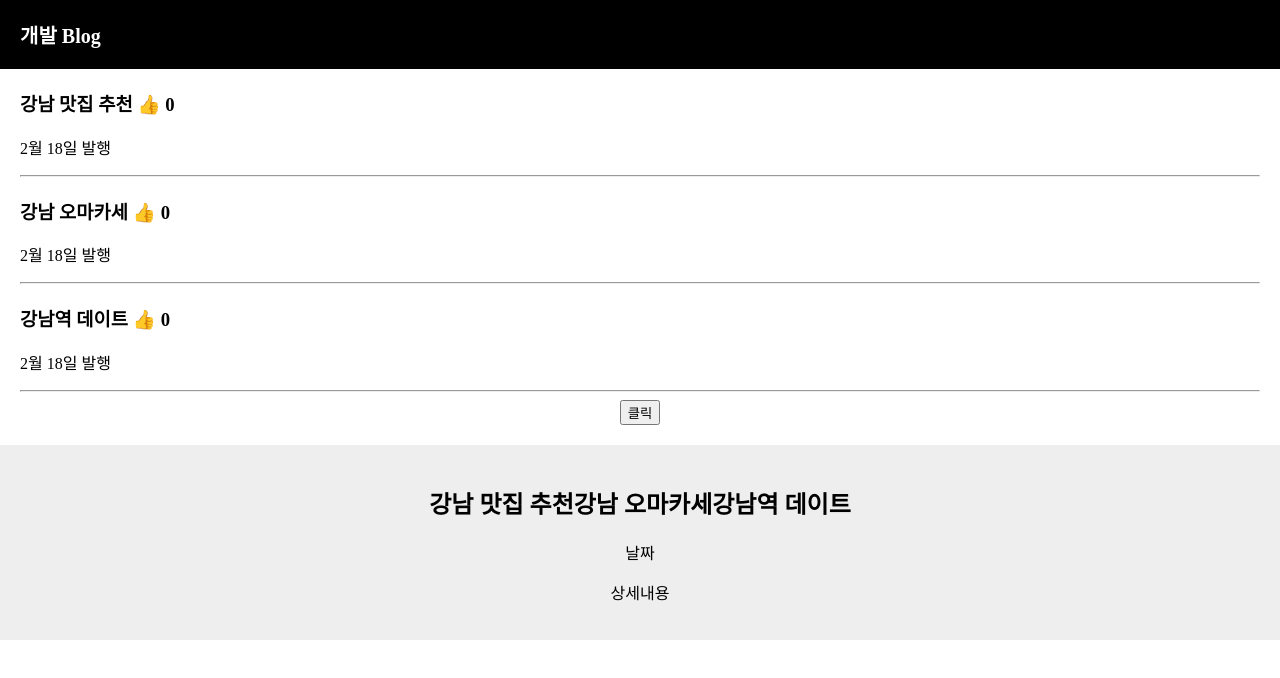
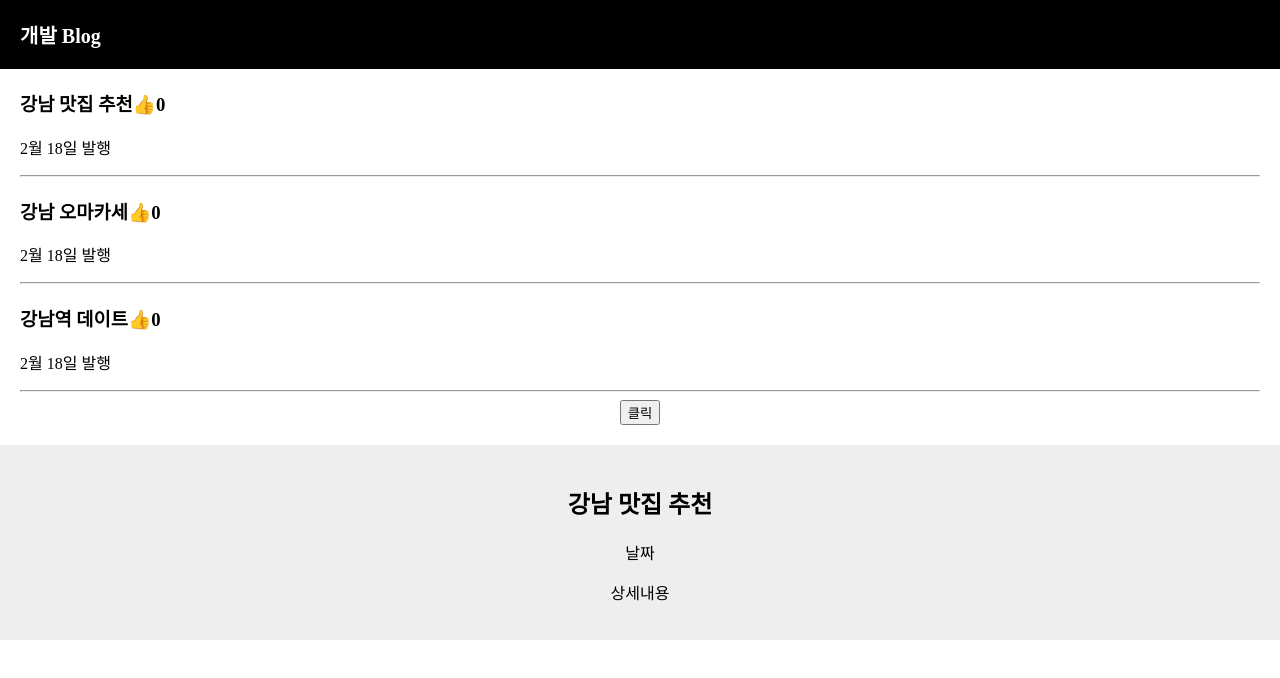
Before and after one commit to dionysus0214/react_startPackage, a React (Create React App) app in the folder blog/: page / in a window 1280 px wide. Both pictures are taken after a click on the button "클릭". Shown: the top 678 px of the page. Built offline with nearby package versions, Linux system fonts and the light colour scheme.

Commit message:
props를 이용한 상세페이지 제작

```diff
--- a/blog/src/App.js
+++ b/blog/src/App.js
@@ -9,6 +9,7 @@ function App() {
   let [title, changeTitle] = useState(['강남 맛집 추천', '강남 오마카세', '강남역 데이트']); // ES6 destructuring
   let [likes, changeLikes] = useState(0);
   let [modal, changeModal] = useState(false);
+  let [clickedTitle, changeClickedTitle] = useState(0);
 
   function clickTitle() {
     // state의 deep copy해서 수정(원본은 수정 불가, 특히 object랑 array)
@@ -26,10 +27,14 @@ function App() {
       </div>
 
       {
-        title.map(function (a) {
+        title.map(function (a, i) {
           return (
             <div className="list">
-              <h3 >{ a } <span onClick={ () => { changeLikes(likes + 1) }}>👍</span> { likes } </h3>
+              <h3 onClick={() => { changeClickedTitle(i) }}>
+                {a}
+                <span onClick={() => { changeLikes(likes + 1) }}>👍</span>
+                {likes}
+              </h3>
               <p>2월 18일 발행</p>
               <hr />
             </div>
@@ -37,10 +42,10 @@ function App() {
         })
       }
 
-      <button onClick={ () => changeModal(!modal)}>클릭</button>
+      <button onClick={() => changeModal(!modal)}>클릭</button>
       {
         modal === true
-        ? <Modal title={title} />
+          ? <Modal title={title} clickedTitle={clickedTitle} />
         : null
       }
     </div>
@@ -54,11 +59,15 @@ function App() {
 function Modal(props) {
   return (
     <div className="modal">
-      <h2>{ props.title }</h2>
+      <h2>{ props.title[props.clickedTitle] }</h2>
       <p>날짜</p>
       <p>상세내용</p>
     </div>
   );
 }
 
+// UI 만드는 법
+// 1. UI와 관련된 중요 정보를 state에 저장
+// 2. state에 따라서 UI가 변경되도록 만듦
+
 export default App;
```
